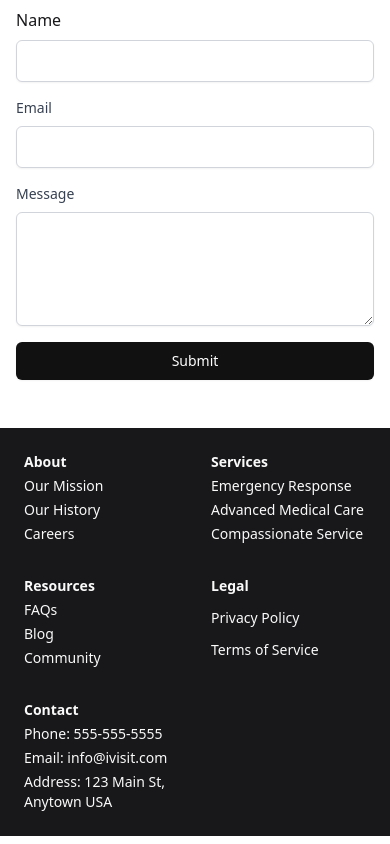
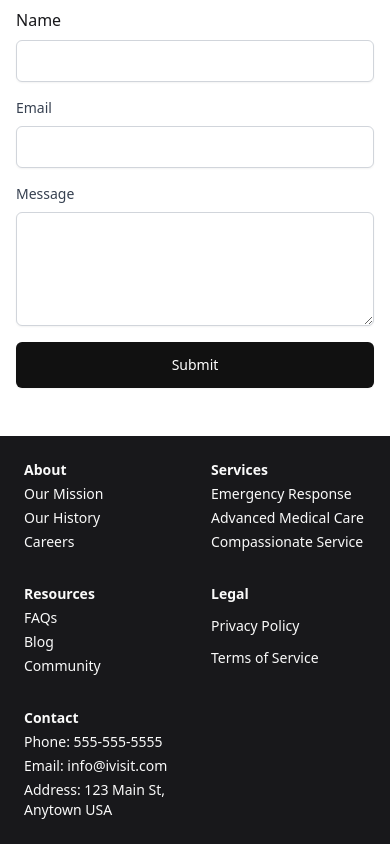
Before and after one commit to Dr-dyrane/ivisit, a React (Vite) app: page / in a window 390 px wide. Shown: the part 2097-2941 px from the top of the page. Built offline with nearby package versions, Linux system fonts and the light colour scheme.

Commit message:
modified:   src/components/home/Contact.jsx

```diff
--- a/src/components/home/Contact.jsx
+++ b/src/components/home/Contact.jsx
@@ -64,7 +64,7 @@ const Contact = () => {
 						</div>
 						<button
 							type="submit"
-							className="w-full inline-flex justify-center py-2 px-4 border border-transparent shadow-sm text-sm font-medium rounded-md text-white bg-dark-dark hover:bg-dark focus:outline-none focus:ring-2 focus:ring-offset-2 focus:ring-dark sm:text-base md:text-lg lg:text-xl xl:text-2xl"
+							className="w-full inline-flex justify-center py-3 md:py-2 px-4 border border-transparent shadow-sm text-sm font-medium rounded-md text-white bg-dark-dark hover:bg-dark focus:outline-none focus:ring-2 focus:ring-offset-2 focus:ring-dark sm:text-base md:text-lg lg:text-xl xl:text-2xl"
 						>
 							Submit
 						</button>
```
